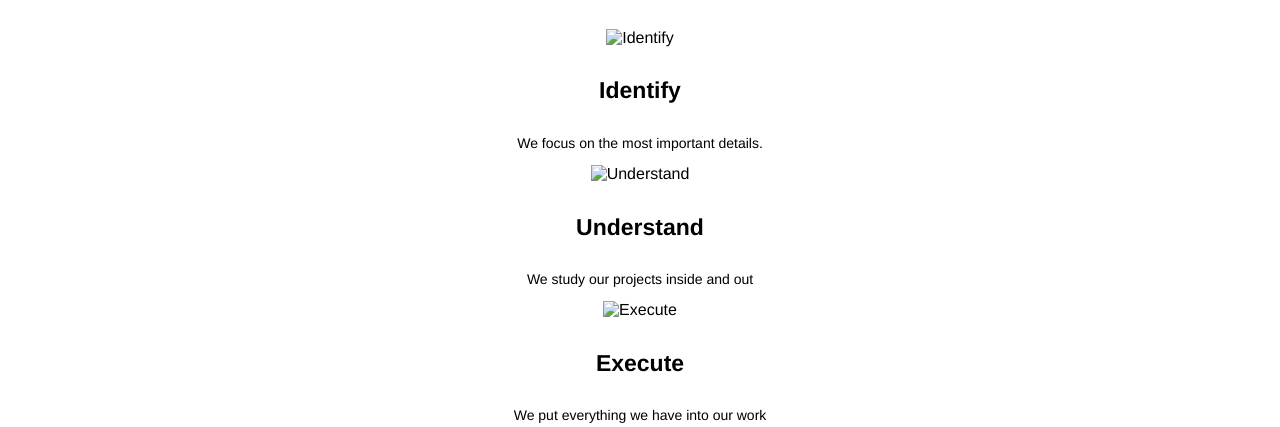
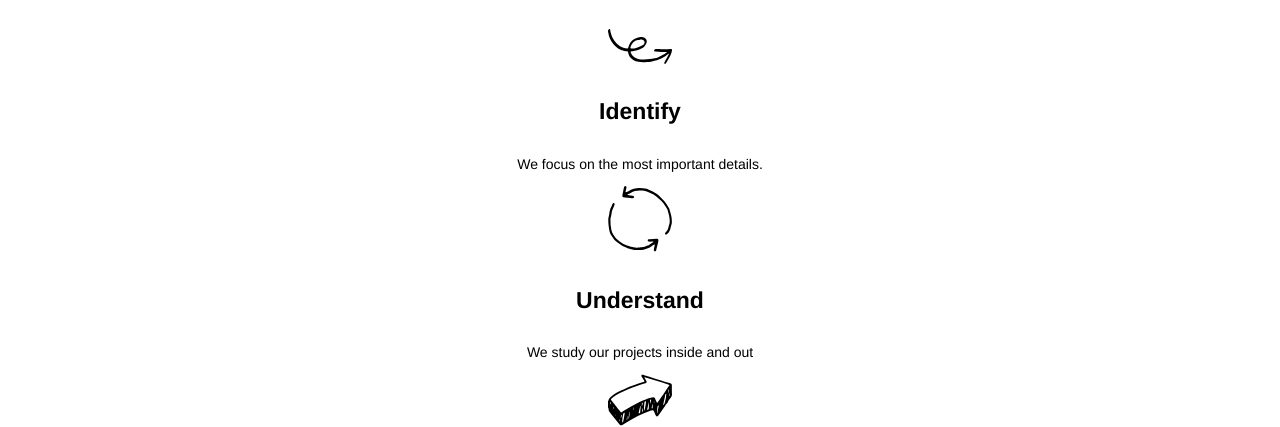
Before and after one commit to HenrikSchulePlus/broadway_design, a plain HTML site: page index.html in a window 1280 px wide. Shown: the part 382-809 px from the top of the page. Drawn offline with Linux system fonts and the light colour scheme.

Commit message:
Images fixed

```diff
--- a/index.html
+++ b/index.html
@@ -23,13 +23,13 @@
 <!-- Process -->
 
     <h3>Our Process</h3>
-    <img scr="resources/image/identify.svg" alt="Identify">
+    <img src="resources/image/identify.svg" alt="Identify">
     <h4>Identify</h4>
     <p>We focus on the most important details.</p>
-    <img scr="resources/image/understand.svg" alt="Understand">
+    <img src="resources/image/understand.svg" alt="Understand">
     <h4>Understand</h4>
     <p>We study our projects inside and out</p>
-    <img scr="resources/image/execute.svg" alt="Execute">
+    <img src="resources/image/execute.svg" alt="Execute">
     <h4>Execute</h4>
     <p>We put everything we have into our work</p>
 
```
